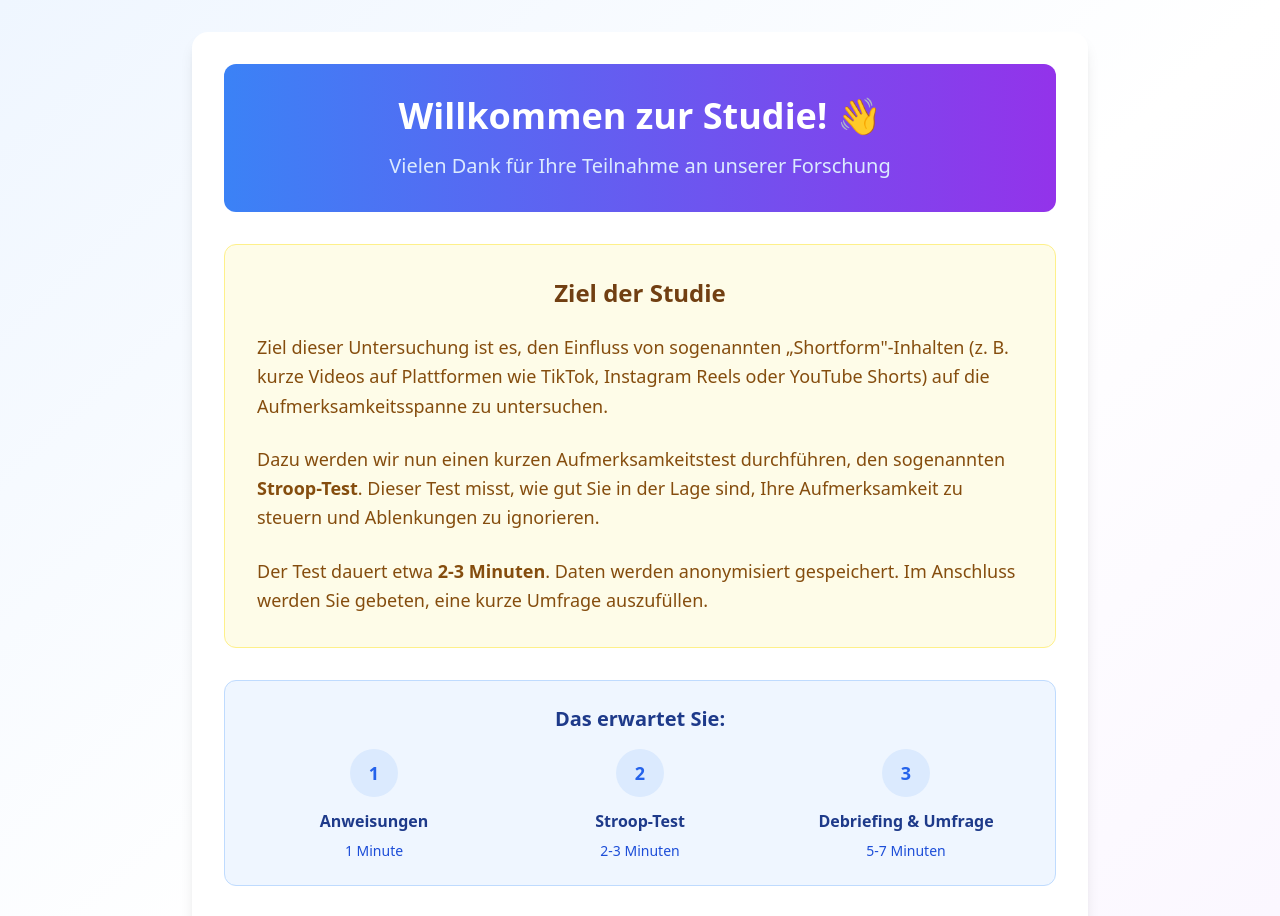
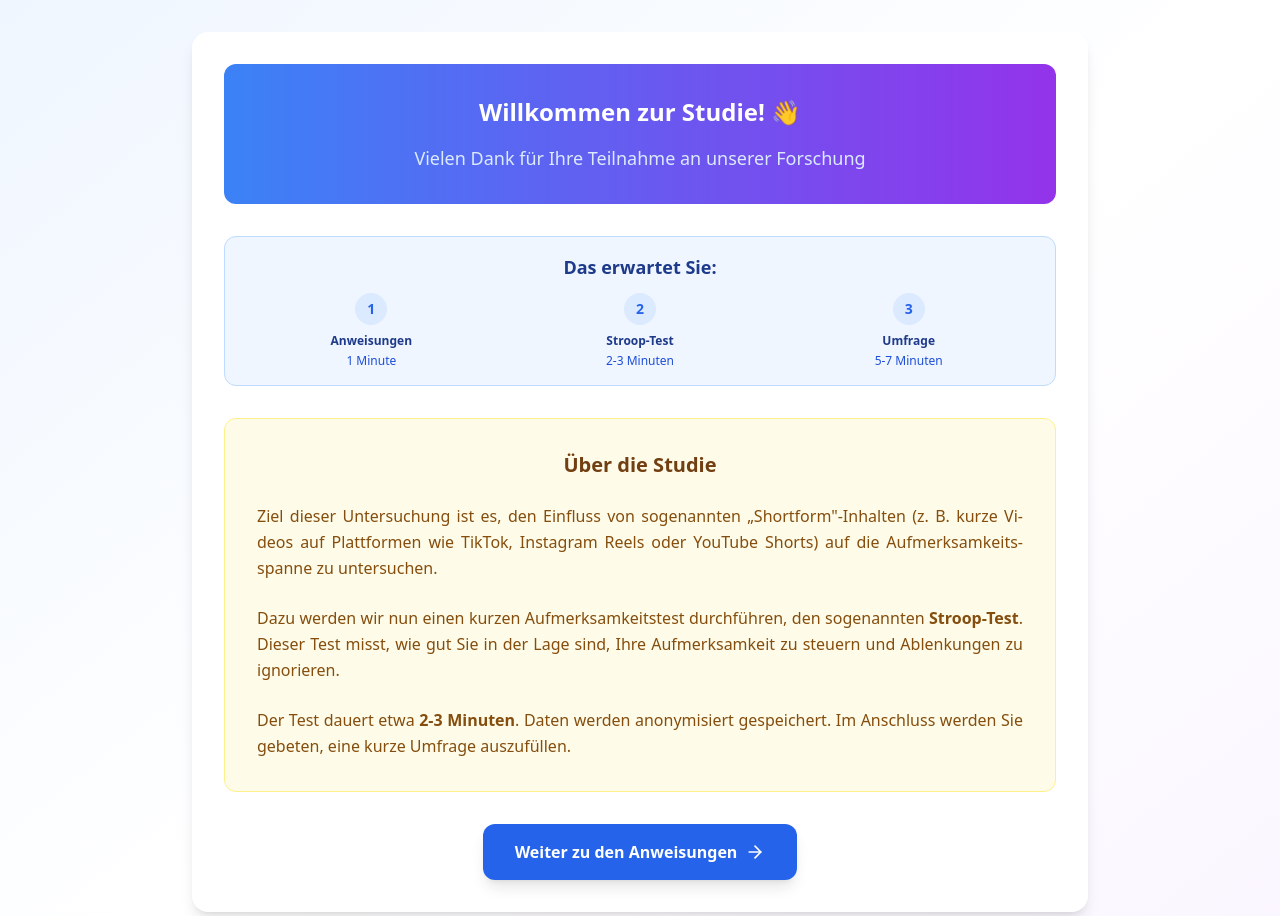
Before and after one commit to yunuseyvz/WAL_stroop, a React (Vite) app: page / in a window 1280 px wide. Shown: the top 916 px of the page. Built offline with nearby package versions, Linux system fonts and the light colour scheme; no server answers.

Commit message:
improve UI

```diff
--- a/src/App.tsx
+++ b/src/App.tsx
@@ -52,13 +52,14 @@ function App() {
     setIsSaving(true);
     setSaveError(null);
 
+
     try {
       const saveResult = await DatabaseService.saveTestResults(results);
       if (!saveResult.success) {
         setSaveError(saveResult.error || 'Fehler beim Speichern der Ergebnisse');
         console.error('Failed to save results:', saveResult.error);
       } else {
-        console.log('Results saved successfully with ID:', saveResult.id);
+        console.log('Results saved successfully with ID:', saveResult.participantId);
         // Speichere die Teilnehmer-ID für den Umfrage-Link
         if (saveResult.participantId) {
           setParticipantId(saveResult.participantId);
--- a/src/components/TestInstructions.tsx
+++ b/src/components/TestInstructions.tsx
@@ -29,15 +29,15 @@ export default function TestInstructions({ onStart, onBack }: TestInstructionsPr
       </div>
 
       <div className="space-y-6 mb-8">
-        <div className="bg-blue-50 border-l-4 border-blue-400 p-6 rounded-r-lg">
+        <div className="bg-blue-50 border-l-4 border-blue-400 p-6 rounded-lg">
           <div className="flex items-start">
             <AlertCircle className="h-6 w-6 text-blue-400 mt-1 mr-3 flex-shrink-0" />
             <div>
-              <h3 className="text-lg font-semibold text-blue-900 mb-2">
+              <h3 className="text-md font-semibold text-blue-900 mb-2">
                 Anweisungen:
               </h3>
-              <ul className="text-blue-800 space-y-2">
-                <li>• Sie sehen Farbwörter, die in verschiedenen Farben dargestellt werden</li>
+              <ul className="text-blue-800 space-y-2 text-sm">
+                <li className="text-md">• Sie sehen Farbwörter, die in verschiedenen Farben dargestellt werden</li>
                 <li>• <strong>Ignorieren Sie das Wort</strong> und klicken Sie auf die Farbe, in der das Wort geschrieben ist</li>
                 <li>• Antworten Sie so schnell und genau wie möglich</li>
                 <li>• Der Test dauert etwa 2-3 Minuten</li>
@@ -84,7 +84,7 @@ export default function TestInstructions({ onStart, onBack }: TestInstructionsPr
             onChange={(e) => setConsentGiven(e.target.checked)}
             className="mt-1 h-4 w-4 text-blue-600 focus:ring-blue-500 border-gray-300 rounded"
           />
-          <label htmlFor="consent" className="text-sm text-gray-700 cursor-pointer">
+          <label htmlFor="consent" className="text-sm text-gray-700 cursor-pointer text-justify hyphens-auto">
             Ich bestätige, dass ich mit der Teilnahme an diesem Test und der
             anonymisierten Verarbeitung meiner Daten zu Forschungszwecken einverstanden bin.
             Alle Daten werden ausschließlich für wissenschaftliche Zwecke verwendet und
@@ -121,7 +121,7 @@ export default function TestInstructions({ onStart, onBack }: TestInstructionsPr
           <p className="text-sm text-gray-500 mt-3">
             {consentGiven
               ? 'Bereit? Dann können wir beginnen!'
-              : 'Einverständniserklärung bestätigen.'
+              : 'Einverständniserklärung bestätigen'
             }
           </p>
         </div>
--- a/src/components/WelcomeScreen.tsx
+++ b/src/components/WelcomeScreen.tsx
@@ -8,63 +8,63 @@ export default function WelcomeScreen({ onContinue }: WelcomeScreenProps) {
   return (
     <div className="max-w-4xl mx-auto p-8 bg-white rounded-2xl shadow-lg">
       <div className="bg-gradient-to-r from-blue-500 to-purple-600 text-white p-8 rounded-xl mb-8 text-center">
-        <h1 className="text-4xl font-bold mb-4">
+        <h1 className="text-2xl font-bold mb-4">
           Willkommen zur Studie! 👋
         </h1>
-        <p className="text-xl text-blue-100">
+        <p className="text-lg text-blue-100">
           Vielen Dank für Ihre Teilnahme an unserer Forschung
         </p>
       </div>
 
+      <div className="bg-blue-50 border border-blue-200 p-4 rounded-xl mb-8">
+        <h3 className="text-lg font-semibold text-blue-900 mb-3 text-center">
+          Das erwartet Sie:
+        </h3>
+        <div className="grid grid-cols-3 gap-2">
+          <div className="text-center">
+            <div className="bg-blue-100 w-8 h-8 rounded-full flex items-center justify-center mx-auto mb-2">
+              <span className="text-blue-600 font-bold text-sm">1</span>
+            </div>
+            <h4 className="font-semibold text-blue-900 mb-1 text-xs">Anweisungen</h4>
+            <p className="text-blue-700 text-xs">1 Minute</p>
+          </div>
+          <div className="text-center">
+            <div className="bg-blue-100 w-8 h-8 rounded-full flex items-center justify-center mx-auto mb-2">
+              <span className="text-blue-600 font-bold text-sm">2</span>
+            </div>
+            <h4 className="font-semibold text-blue-900 mb-1 text-xs">Stroop-Test</h4>
+            <p className="text-blue-700 text-xs">2-3 Minuten</p>
+          </div>
+          <div className="text-center">
+            <div className="bg-blue-100 w-8 h-8 rounded-full flex items-center justify-center mx-auto mb-2">
+              <span className="text-blue-600 font-bold text-sm">3</span>
+            </div>
+            <h4 className="font-semibold text-blue-900 mb-1 text-xs">Umfrage</h4>
+            <p className="text-blue-700 text-xs">5-7 Minuten</p>
+          </div>
+        </div>
+      </div>
+
       <div className="bg-yellow-50 border border-yellow-200 p-8 rounded-xl mb-8">
-        <h2 className="text-2xl font-bold text-yellow-900 mb-6 text-center">
-          Ziel der Studie
+        <h2 className="text-xl font-bold text-yellow-900 mb-6 text-center">
+          Über die Studie
         </h2>
-        <p className="text-yellow-800 leading-relaxed text-lg">
+        <p className="text-yellow-800 leading-relaxed text-md text-justify hyphens-auto" lang="de">
           Ziel dieser Untersuchung ist es, den Einfluss von sogenannten „Shortform"-Inhalten
           (z. B. kurze Videos auf Plattformen wie TikTok, Instagram Reels oder YouTube Shorts)
           auf die Aufmerksamkeitsspanne zu untersuchen.
         </p>
         <br />
-        <p className="text-yellow-800 leading-relaxed text-lg">
+        <p className="text-yellow-800 leading-relaxed text-md text-justify hyphens-auto" lang="de">
           Dazu werden wir nun einen kurzen Aufmerksamkeitstest durchführen, den sogenannten
           <strong> Stroop-Test</strong>. Dieser Test misst, wie gut Sie in der Lage sind,
           Ihre Aufmerksamkeit zu steuern und Ablenkungen zu ignorieren.
         </p>
         <br />
-        <p className="text-yellow-800 leading-relaxed text-lg">
+        <p className="text-yellow-800 leading-relaxed text-md text-justify hyphens-auto" lang="de">
           Der Test dauert etwa <strong>2-3 Minuten</strong>. Daten werden anonymisiert gespeichert. Im Anschluss werden Sie gebeten,
           eine kurze Umfrage auszufüllen.
         </p>
-      </div>
-
-      <div className="bg-blue-50 border border-blue-200 p-6 rounded-xl mb-8">
-        <h3 className="text-xl font-semibold text-blue-900 mb-4 text-center">
-          Das erwartet Sie:
-        </h3>
-        <div className="grid md:grid-cols-3 gap-4">
-          <div className="text-center">
-            <div className="bg-blue-100 w-12 h-12 rounded-full flex items-center justify-center mx-auto mb-3">
-              <span className="text-blue-600 font-bold text-lg">1</span>
-            </div>
-            <h4 className="font-semibold text-blue-900 mb-2">Anweisungen</h4>
-            <p className="text-blue-700 text-sm">1 Minute</p>
-          </div>
-          <div className="text-center">
-            <div className="bg-blue-100 w-12 h-12 rounded-full flex items-center justify-center mx-auto mb-3">
-              <span className="text-blue-600 font-bold text-lg">2</span>
-            </div>
-            <h4 className="font-semibold text-blue-900 mb-2">Stroop-Test</h4>
-            <p className="text-blue-700 text-sm">2-3 Minuten</p>
-          </div>
-          <div className="text-center">
-            <div className="bg-blue-100 w-12 h-12 rounded-full flex items-center justify-center mx-auto mb-3">
-              <span className="text-blue-600 font-bold text-lg">3</span>
-            </div>
-            <h4 className="font-semibold text-blue-900 mb-2">Debriefing & Umfrage</h4>
-            <p className="text-blue-700 text-sm">5-7 Minuten</p>
-          </div>
-        </div>
       </div>
 
       <div className="text-center">
```
